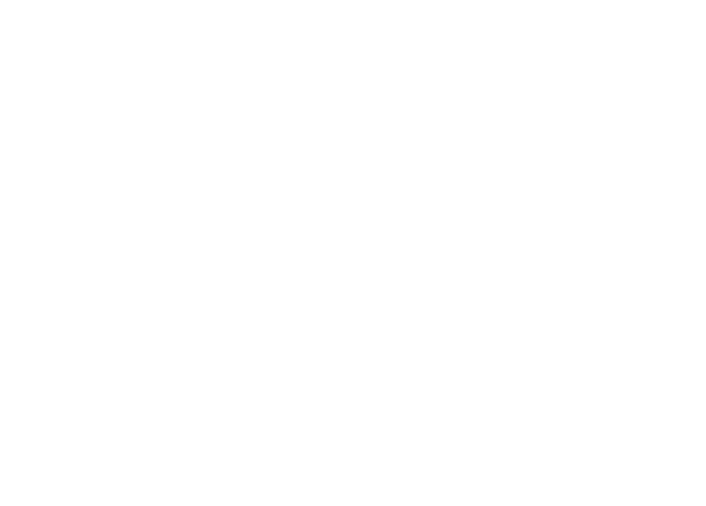
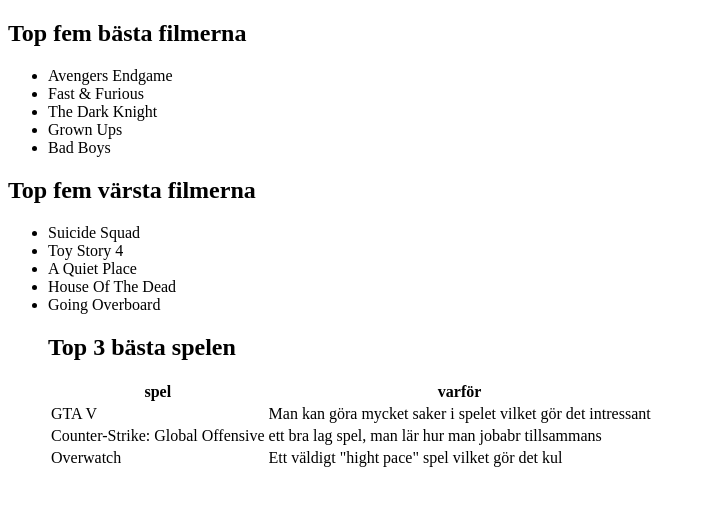
Before and after one commit to marcusIT19a/marcus_andersson_it19a, a plain HTML site: page tillämpad programmering/flex box/temp.html in a window 1280 px wide. Shown: the whole page, without its empty margins (0-706 px from the left). Drawn offline with Linux system fonts and the light colour scheme.

Commit message:
spel tabell

```diff
--- a/tillämpad programmering/flex box/temp.html
+++ b/tillämpad programmering/flex box/temp.html
@@ -7,5 +7,46 @@
 </head>
 <body>
 
+<h2>Top fem bästa filmerna</h2>
+
+<ul>
+    <li>Avengers Endgame </li>
+    <li>Fast & Furious</li>
+    <li>The Dark Knight</li>
+    <li>Grown Ups</li>
+    <li>Bad Boys</li>
+</ul>
+
+<h2>Top fem värsta filmerna</h2>
+
+<ul>
+    <li>Suicide Squad</li>
+    <li>Toy Story 4</li>
+    <li>A Quiet Place</li>
+    <li>House Of The Dead</li>
+    <li>Going Overboard</li>
+
+
+    <h2>Top 3 bästa spelen</h2>
+
+    <table>
+        <tr>
+            <th>spel</th>
+            <th>varför</th>
+        </tr>
+        <tr>
+          <td>GTA V</td>
+          <td>Man kan göra mycket saker i spelet vilket gör det intressant</td>
+        </tr>
+        <tr>
+            <td>Counter-Strike: Global Offensive</td>
+            <td>ett bra lag spel, man lär hur man jobabr tillsammans</td>
+        </tr>
+        <tr>
+            <td>Overwatch</td>
+            <td>Ett väldigt "hight pace" spel vilket gör det kul</td>
+        </tr>
+    </table>
+</ul>
 </body>
 </html>
```
Also changed, not shown: tillämpad programmering/first page/firstpage.html (+0 -20 lines).
